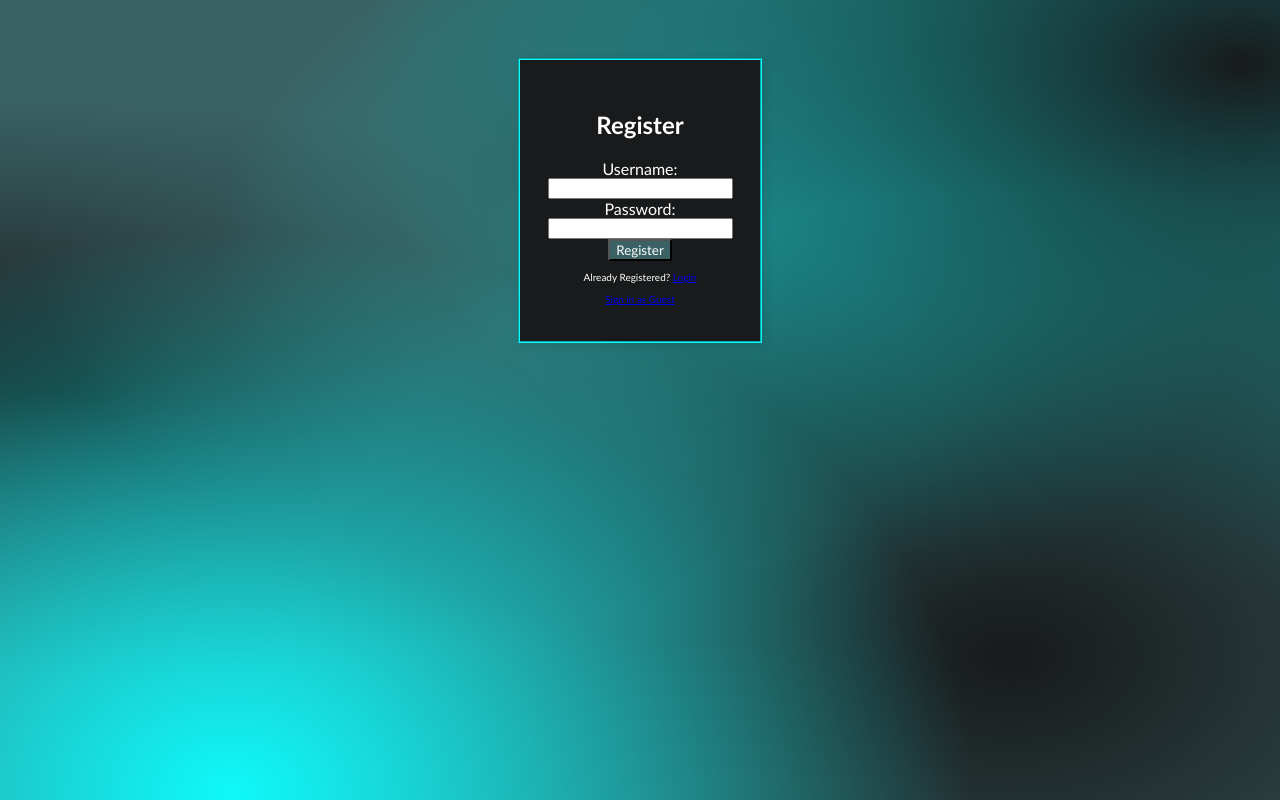
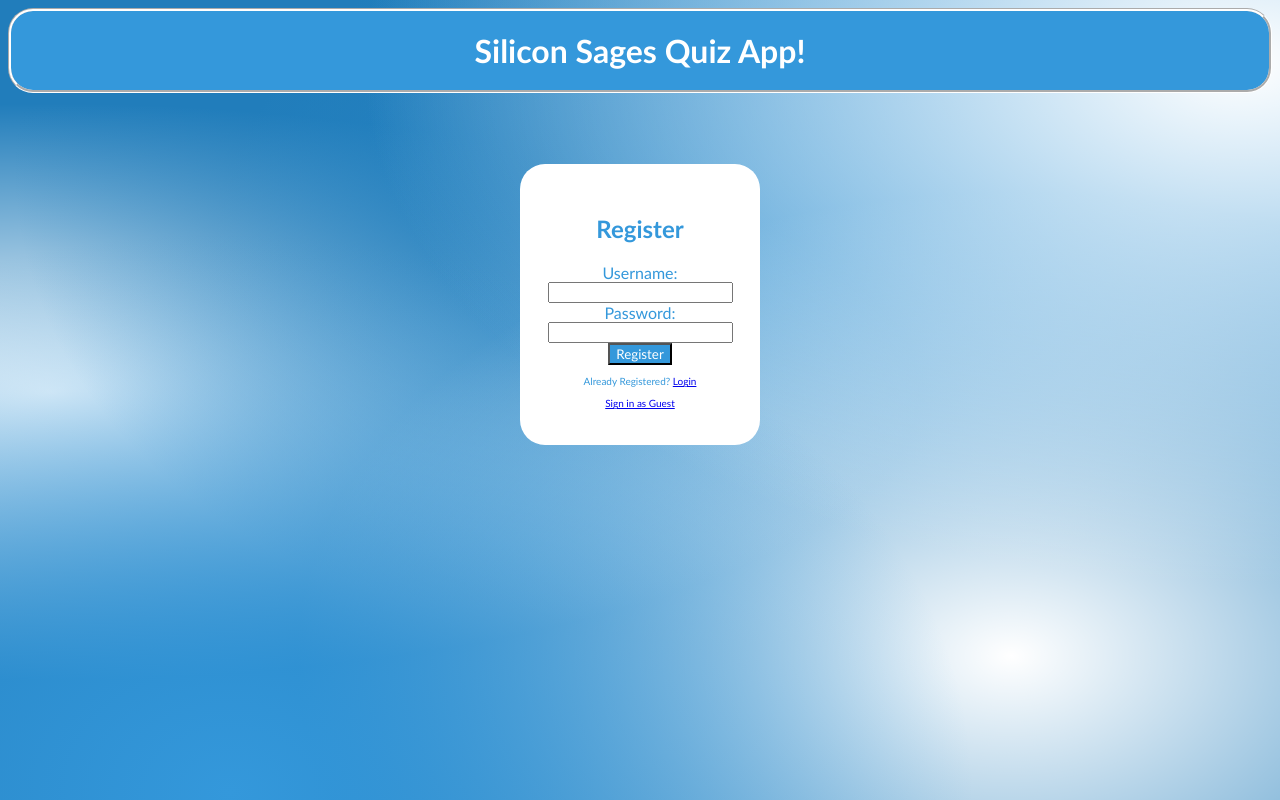
Before and after one commit to junyanchen123/312, a plain HTML site: page hello_flask/templates/index.html in a window 1280 px wide. Drawn offline with Linux system fonts and the light colour scheme.

Commit message:
updated frontend

```diff
--- a/hello_flask/templates/index.css
+++ b/hello_flask/templates/index.css
@@ -1,6 +1,6 @@
 body {
     text-align: center;
-    color: white;
+    color: #3498db;
     font-family:'Trebuchet MS', 'Lucida Sans Unicode', 'Lucida Grande', 'Lucida Sans', Arial, sans-serif;
 }
 
@@ -10,30 +10,38 @@ body {
     left: 0;
     height: 100vh;
     width: 100vw;
-    background: radial-gradient(at 18% 99%, #0ff9fa 0px, transparent 50%) repeat scroll 0% 0%,
-                radial-gradient(at 97% 8%, rgb(24, 26, 27) 0px, transparent 50%) repeat scroll 0% 0%,
-                radial-gradient(at 79% 82%, rgb(24, 26, 27) 0px, transparent 50%) repeat scroll 0% 0%,
-                radial-gradient(at 96% 10%, #0ff9fa 0px, transparent 50%) repeat scroll 0% 0%,
-                radial-gradient(at 42% 20%, #3a6163 0px, transparent 50%) repeat scroll 0% 0%,
-                radial-gradient(at 4% 49%, rgb(24, 26, 27) 0px, transparent 50%) repeat scroll 0% 0%, rgba(0, 0, 0, 0) radial-gradient(at 57% 33%, #0ff9fa 0px, #3a6163 50%) repeat scroll 0% 0%;
+    background: radial-gradient(at 18% 99%, #3498db 0px, transparent 50%) repeat scroll 0% 0%,
+                radial-gradient(at 97% 8%, white 0px, transparent 50%) repeat scroll 0% 0%,
+                radial-gradient(at 79% 82%, white 0px, transparent 50%) repeat scroll 0% 0%,
+                radial-gradient(at 96% 10%, #3498db 0px, transparent 50%) repeat scroll 0% 0%,
+                radial-gradient(at 42% 20%, #217dbb 0px, transparent 50%) repeat scroll 0% 0%,
+                radial-gradient(at 4% 49%, white 0px, transparent 50%) repeat scroll 0% 0%, white radial-gradient(at 57% 33%, #3498db 0px, #217dbb 50%) repeat scroll 0% 0%;
     z-index: -1;
+}
+
+h1 {
+    background-color: #3498db;
+    color: white;
+    text-align: center;
+    padding: 20px;
+    border-color: white;
+    border-style: groove;
+    border-radius: 25px;
 }
 
 
 .form-container {
     display: inline-block;
     margin-top: 50;
-    background-color: rgb(24, 26, 27);
-    border: 2px solid #0ff9fa;
-    border-style: groove;
+    background-color: white;
+    border-radius: 25px;
     padding: 20px;
     width: 200px;
-    box-shadow: 2px 2px 10px rgba(0, 0, 0, 0.1);
 }
 
 .form-section {
     margin-top: 10px;
-    background-color: rgb(24, 26, 27);
+    background-color: white;
     display: inline-block;
 
 }
@@ -48,7 +56,7 @@ body {
 }
 
 .button {
-    background-color: #3a6163;
+    background-color: #3498db;
     color: white;
     font-family:'Trebuchet MS', 'Lucida Sans Unicode', 'Lucida Grande', 'Lucida Sans', Arial, sans-serif;
 }
--- a/hello_flask/templates/index.html
+++ b/hello_flask/templates/index.html
@@ -8,6 +8,7 @@
 <div class="background"></div>
 
 <body>
+<h1>Silicon Sages Quiz App!</h1>
 <div class="form-container">
     <div class="form-section">
         <h2>Register</h2>
@@ -27,7 +28,7 @@
                 <p>Already Registered? <a href="/login.html">Login</a></p>
             </div>
             <div id = "guest">
-                <a href="/quiz.html" onclick="guestMode();">Sign in as Guest</a>
+                <a href="/view_quizzes" onclick="guestMode();">Sign in as Guest</a>
             </div>
         </form>
     </div>
```
Also changed, not shown: hello_flask/templates/login.html (+2 -1 lines), hello_flask/templates/view_quizzes.html (+4 -0 lines).
